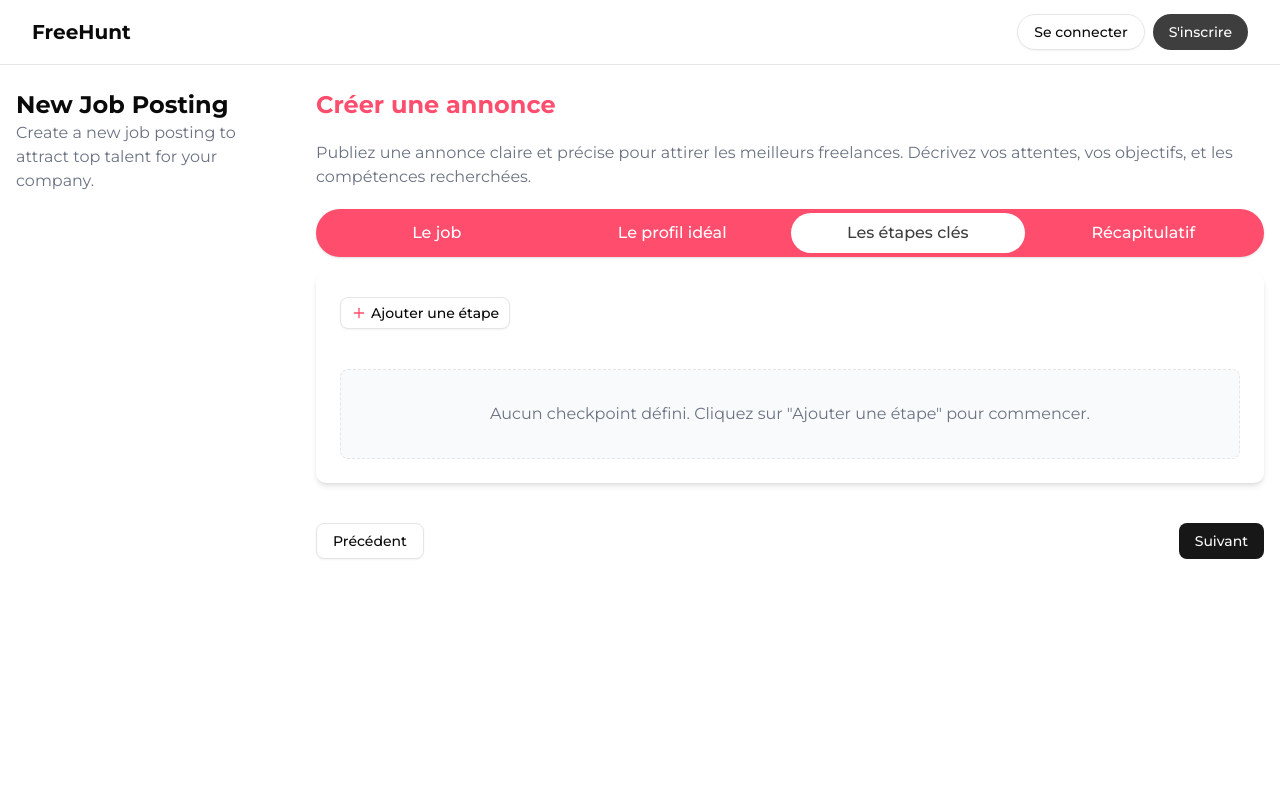
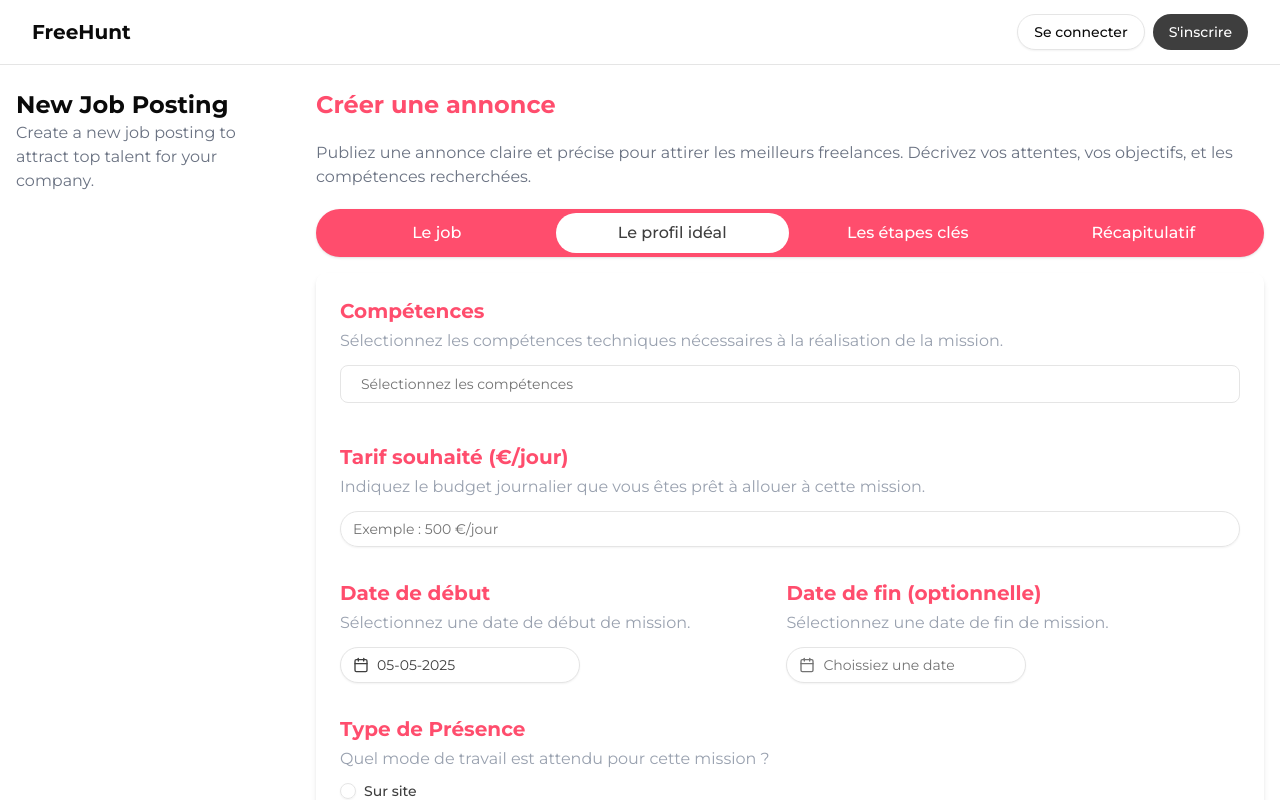
Before and after one commit to CheickLa/Freehunt, a Next.js app in the folder frontend/: page /job-postings/new in a window 1280 px wide. Shown: the top 800 px of the page. Built offline with nearby package versions, Linux system fonts and the light colour scheme.

Commit message:
Work on validation Date

```diff
--- a/frontend/components/multi-step-form/index.tsx
+++ b/frontend/components/multi-step-form/index.tsx
@@ -92,6 +92,7 @@ const profileSchema = z.object({
     .min(1, "La date de début est requise")
     .refine(
       (date) => {
+        console.log("dateStart", date);
         return (
           new Date(date).setHours(0, 0, 0, 0) >= new Date().setHours(0, 0, 0, 0)
         );
@@ -100,21 +101,7 @@ const profileSchema = z.object({
         message: "La date de début ne peut pas être dans le passé",
       },
     ),
-  dateOfEnd: z
-    .string()
-    .optional()
-    .refine(
-      (date) => {
-        if (!date) return true; // Si pas de date de fin, pas de validation
-        const startDate = new Date(date);
-        const endDate = new Date(date);
-        return endDate >= startDate;
-      },
-      {
-        message:
-          "La date de fin ne peut pas être antérieure à la date de début",
-      },
-    ),
+  dateOfEnd: z.string().optional(),
   typePresence: z
     .string()
     .refine((val) => validPresenceForZod.includes(val), {
@@ -177,7 +164,7 @@ export default function MultiStepForm() {
     { id: "summary", label: "Récapitulatif" },
   ];
 
-  const [currentStep, setCurrentStep] = useState(2);
+  const [currentStep, setCurrentStep] = useState(1);
   const [formData, setFormData] = useState<FormData>({
     jobTitle: "",
     jobDescription: "",
@@ -222,16 +209,74 @@ export default function MultiStepForm() {
     }
   }, [selectedDateStart]);
 
+  // Mettre à jour formData.dateOfEnd lorsque selectedDateEnd change
+  useEffect(() => {
+    if (selectedDateEnd) {
+      setFormData((prev) => ({
+        ...prev,
+        dateOfEnd: selectedDateEnd.toISOString(),
+      }));
+
+      // Marquer le champ comme touché
+      setTouchedFields((prev) => {
+        const newTouched = new Set(prev);
+        newTouched.add("dateOfEnd");
+        return newTouched;
+      });
+    }
+  }, [selectedDateEnd]);
+
+  // Mettre à jour formData.dateOfEnd lorsque selectedDate (et qu'elle est postérieure à la date de fin) change
+  useEffect(() => {
+    if (selectedDateStart && selectedDateEnd) {
+      if (selectedDateStart > selectedDateEnd) {
+        // Réinitialiser la date de fin ou l'aligner sur la date de début
+        setSelectedDateEnd(selectedDateStart);
+
+        setFormData((prev) => ({
+          ...prev,
+          dateOfEnd: selectedDateStart.toISOString(),
+        }));
+
+        // Marquer le champ comme touché
+        setTouchedFields((prev) => {
+          const newTouched = new Set(prev);
+          newTouched.add("dateOfEnd");
+          return newTouched;
+        });
+      }
+    }
+  }, [selectedDateStart]);
+
+  // Remplacer votre fonction handleEndDateChange
+  const handleEndDateChange = (date: Date | undefined) => {
+    // Toujours mettre à jour la date de fin sélectionnée
+    setSelectedDateEnd(date);
+
+    // Vérifier si la date est antérieure à la date de début
+    if (date && selectedDateStart && date < selectedDateStart) {
+      // Afficher un message d'erreur mais ne pas corriger la date
+      setErrors((prev) => ({
+        ...prev,
+        dateOfEnd:
+          "La date de fin ne peut pas être antérieure à la date de début",
+      }));
+    } else {
+      // Si la date est valide, supprimer l'erreur
+      setErrors((prev) => {
+        const newErrors = { ...prev };
+        delete newErrors.dateOfEnd;
+        return newErrors;
+      });
+    }
+  };
+
   // Mettre à jour les deadlines des checkpoints
   useEffect(() => {
     const updatedCheckpoints = formData.checkpoints.map((checkpoint) => {
       if (checkpointDeadlines[checkpoint.id]) {
         return {
           ...checkpoint,
-          // deadline: format(
-          //   checkpointDeadlines[checkpoint.id] as Date,
-          //   "yyyy-MM-dd",
-          // ),
           deadline: (checkpointDeadlines[checkpoint.id] as Date).toISOString(),
         };
       }
@@ -315,9 +360,9 @@ export default function MultiStepForm() {
     }
   };
 
-  // useEffect(() => {
-  //   console.log(errors);
-  // }, [errors]);
+  useEffect(() => {
+    console.log(errors);
+  }, [errors]);
 
   // Validation avec Zod selon l'étape actuelle
   const validateCurrentStep = () => {
@@ -426,7 +471,22 @@ export default function MultiStepForm() {
       }
     });
 
-    setErrors(filteredErrors);
+    // Préserver les erreurs personnalisées qui ne viennent pas de Zod
+    setErrors((prevErrors) => {
+      // Liste des erreurs personnalisées à conserver
+      const customErrorKeys = ["dateOfEnd"]; // Ajoutez d'autres clés ici si nécessaire
+
+      const newErrors = { ...filteredErrors };
+
+      // Conserver toutes les erreurs personnalisées
+      customErrorKeys.forEach((key) => {
+        if (prevErrors[key]) {
+          newErrors[key] = prevErrors[key];
+        }
+      });
+
+      return newErrors;
+    });
   }, [formData, touchedFields, currentStep]);
 
   const goToNextStep = () => {
@@ -491,19 +551,6 @@ export default function MultiStepForm() {
       }
     }
   };
-
-  // Formater la date pour l'affichage
-  // const formatDisplayDate = (dateString: string) => {
-  //   if (!dateString) return "";
-  //   try {
-  //     const date = new Date(dateString);
-  //     return format(date, "d MMMM yyyy", {
-  //       locale: require("date-fns/locale/fr"),
-  //     });
-  //   } catch (error) {
-  //     return dateString;
-  //   }
-  // };
 
   // Vérifier si un checkpoint a des erreurs
   const hasCheckpointErrors = (checkpointId: string) => {
@@ -705,7 +752,7 @@ export default function MultiStepForm() {
                 </div>
                 <DatePicker
                   date={selectedDateEnd}
-                  setDate={setSelectedDateEnd}
+                  setDate={handleEndDateChange}
                   className={`text-freehunt-black-two rounded-full ${
                     errors.dateOfEnd ? "border-red-500" : ""
                   }`}
```
